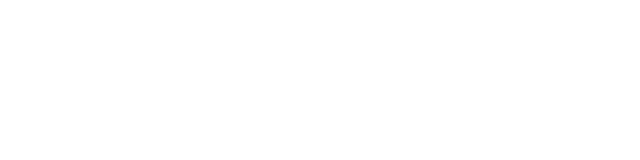
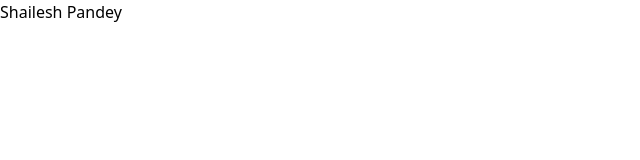
Before and after one commit to ShaileshDeveloper/Diet-app, a React (Create React App) app in the folder diet-app/: page / in a window 1280 px wide. Shown: the top 160 px of the page, without its empty margins (0-640 px from the left). Built offline with nearby package versions, Linux system fonts and the light colour scheme.

Commit message:
installed tailwind-css

```diff
--- a/diet-app/package.json
+++ b/diet-app/package.json
@@ -34,5 +34,10 @@
       "last 1 firefox version",
       "last 1 safari version"
     ]
+  },
+  "devDependencies": {
+    "autoprefixer": "^10.4.12",
+    "postcss": "^8.4.17",
+    "tailwindcss": "^3.1.8"
   }
 }
--- /dev/null
+++ b/diet-app/postcss.config.js
@@ -0,0 +1,6 @@
+module.exports = {
+  plugins: {
+    tailwindcss: {},
+    autoprefixer: {},
+  },
+}
--- a/diet-app/src/App.js
+++ b/diet-app/src/App.js
@@ -2,8 +2,8 @@
 
 function App() {
   return (
-    <div className="App">
-
+    <div className="">
+      Shailesh Pandey
     </div>
   );
 }
--- a/diet-app/src/index.css
+++ b/diet-app/src/index.css
@@ -0,0 +1,3 @@
+@tailwind base;
+@tailwind components;
+@tailwind utilities;
--- /dev/null
+++ b/diet-app/tailwind.config.js
@@ -0,0 +1,10 @@
+/** @type {import('tailwindcss').Config} */
+module.exports = {
+  content: [
+    "./src/**/*.{js,jsx,ts,tsx}",
+  ],
+  theme: {
+    extend: {},
+  },
+  plugins: [],
+}
```
Also changed, not shown: 1 other file (tests, documents, lock files or other folders).
